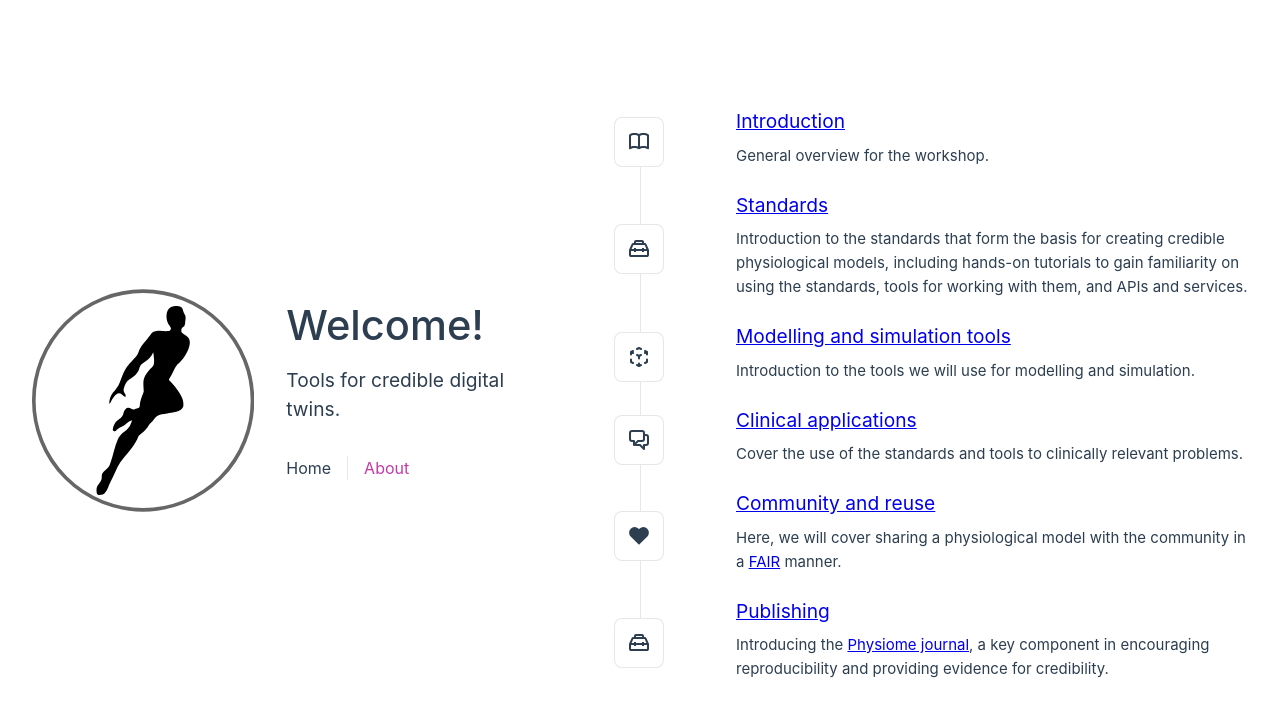
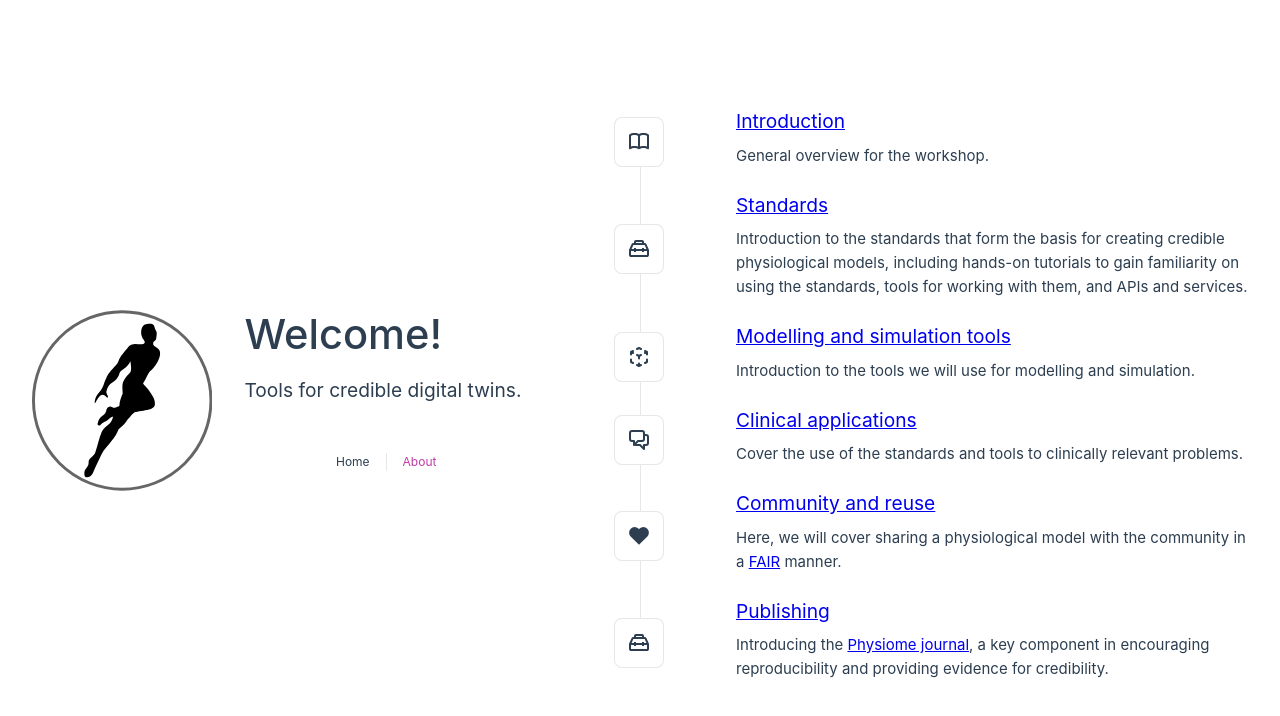
Before and after one commit to tools-for-credible-digital-twins/tools-for-credible-digital-twins.github.io, a Vue app: page / in a window 1280 px wide. Shown: the top 716 px of the page. Built offline with nearby package versions, Linux system fonts and the light colour scheme; what vue3-sphinx-xml would draw is missing.

Commit message:
Tidy up layout and consolidate use of standard layout.

```diff
--- a/src/components/BrokenLink.vue
+++ b/src/components/BrokenLink.vue
@@ -4,7 +4,7 @@ import { useRoute } from 'vue-router'
 const route = useRoute()
 
 const prettyPath = computed(() => {
-  return route.params.pathMatch.join('/')
+  return route.query.path
 })
 </script>
 
@@ -14,7 +14,6 @@ const prettyPath = computed(() => {
   <h4>{{ prettyPath }}</h4>
   <br />
   <p>
-    does not exist. Please use the "back" button on your browser to return to where you were, or
-    start again using the links in the menu bar.
+    does not exist. Try starting from the <RouterLink to="/">home</RouterLink> page to find the page you are looking for.
   </p>
 </template>
--- a/src/layouts/StandardLayout.vue
+++ b/src/layouts/StandardLayout.vue
@@ -1,6 +1,26 @@
+<script setup>
+import PhysiomeManCircleIcon from '../components/icons/IconPysiomeManCircle.vue'
+import TitleScreen from '../components/TitleScreen.vue'
+defineProps({
+  title: {
+    type: String,
+    required: true
+  }
+})
+</script>
+
 <template>
   <div class="container">
-    <header><slot name="header"></slot></header>
+    <header>
+      <PhysiomeManCircleIcon class="logo" />
+      <div class="wrapper">
+        <TitleScreen :msg="title" level="3" />
+        <nav>
+          <RouterLink to="/">Home</RouterLink>
+          <RouterLink to="/about">About</RouterLink>
+        </nav>
+      </div>
+    </header>
     <main>
       <slot></slot>
     </main>
@@ -8,6 +28,22 @@
 </template>
 
 <style scoped>
+@import url('../assets/main.css');
+@import url('../assets/nav.css');
+@import url('../assets/header.css');
+@import url('../assets/logo.css');
+
+.physiome-man-icon {
+  width: 75px;
+  height: 75px;
+}
+
+@media (min-width: 1024px) {
+  .physiome-man-icon {
+    width: 225px;
+    height: 225px;
+  }
+}
 header {
   line-height: 1.5;
   max-height: 100vh;
--- a/src/router/index.js
+++ b/src/router/index.js
@@ -15,6 +15,7 @@ let routes = [
 ]
 
 for (let docpage of [
+  'biblio',
   'clinical-applications',
   'introduction',
   'modelling-tools',
@@ -23,7 +24,7 @@ for (let docpage of [
   'standards'
 ]) {
   routes.push({
-    path: `/${docpage}`,
+    path: `/${docpage}/:pageName*`,
     name: docpage,
     component: () => import('../views/DocumentationView.vue')
   })
@@ -31,7 +32,7 @@ for (let docpage of [
 
 routes.push({
   path: '/:pathMatch(.*)*',
-  name: 'NotFound',
+  name: '404',
   meta: { title: 'Tools for Credible Digital Twins: Not Found' },
   component: () => import('../views/NotFound.vue')
 })
--- a/src/views/AboutView.vue
+++ b/src/views/AboutView.vue
@@ -1,24 +1,12 @@
 <script setup>
-import TitleScreen from '../components/TitleScreen.vue'
 import StandardLayout from '../layouts/StandardLayout.vue'
-import PhysiomeManCircleIcon from '../components/icons/IconPysiomeManCircle.vue'
 import WelcomeItem from '../components/WelcomeItem.vue'
 import DocumentationIcon from '../components/icons/IconDocumentation.vue'
 import CommunityIcon from '../components/icons/IconCommunity.vue'
 </script>
 
 <template>
-  <standard-layout>
-    <template #header>
-      <PhysiomeManCircleIcon class="logo" />
-      <div class="wrapper">
-        <TitleScreen msg="About" level="3" />
-        <nav>
-          <RouterLink to="/">Home</RouterLink>
-          <RouterLink to="/about">About</RouterLink>
-        </nav>
-      </div>
-    </template>
+  <standard-layout title="About">
     <WelcomeItem>
       <template #icon>
         <DocumentationIcon />
@@ -40,22 +28,3 @@ import CommunityIcon from '../components/icons/IconCommunity.vue'
     </WelcomeItem>
   </standard-layout>
 </template>
-
-<style scoped>
-@import url('../assets/main.css');
-@import url('../assets/nav.css');
-@import url('../assets/header.css');
-@import url('../assets/logo.css');
-
-.physiome-man-icon {
-  width: 75px;
-  height: 75px;
-}
-
-@media (min-width: 1024px) {
-  .physiome-man-icon {
-    width: 225px;
-    height: 225px;
-  }
-}
-</style>
--- a/src/views/DocumentationView.vue
+++ b/src/views/DocumentationView.vue
@@ -61,7 +61,11 @@ onMounted(() => {
         <router-link :to="`#${link.id}`" class="nobreak">{{ link.text }}</router-link>
       </div>
     </template>
-    <sphinx-page :baseURL="documentationPath" imagesBaseURL="/documentation/latest/_static" />
+    <sphinx-page
+      :baseURL="documentationPath"
+      imagesBaseURL="/documentation/latest/_static"
+      referenceBaseURL="/"
+    />
   </documentation-layout>
 </template>
 
--- a/src/views/HomeView.vue
+++ b/src/views/HomeView.vue
@@ -1,41 +1,10 @@
 <script setup>
 import StandardLayout from '../layouts/StandardLayout.vue'
-import TitleScreen from '../components/TitleScreen.vue'
-import PhysiomeManCircleIcon from '../components/icons/IconPysiomeManCircle.vue'
 import TheWelcome from '../components/TheWelcome.vue'
 </script>
 
 <template>
-  <standard-layout>
-    <template #header>
-      <physiome-man-circle-icon class="logo" />
-      <div class="wrapper">
-        <title-screen msg="Welcome!" level="3" />
-        <nav>
-          <router-link to="/">Home</router-link>
-          <router-link to="/about">About</router-link>
-        </nav>
-      </div>
-    </template>
+  <standard-layout title="Welcome!">
     <the-welcome />
   </standard-layout>
 </template>
-
-<style scoped>
-@import url('../assets/main.css');
-@import url('../assets/nav.css');
-@import url('../assets/header.css');
-@import url('../assets/logo.css');
-
-.physiome-man-icon {
-  width: 75px;
-  height: 75px;
-}
-
-@media (min-width: 1024px) {
-  .physiome-man-icon {
-    width: 225px;
-    height: 225px;
-  }
-}
-</style>
--- a/src/views/NotFound.vue
+++ b/src/views/NotFound.vue
@@ -1,10 +1,13 @@
-<template>
-  <h1>Oops!</h1>
-  <broken-link />
-  <br />
-  <router-link to="/">Back to the home page</router-link>
-</template>
-
 <script setup>
 import BrokenLink from '../components/BrokenLink.vue'
+import StandardLayout from '../layouts/StandardLayout.vue'
 </script>
+
+<template>
+  <standard-layout title="Page Not Found">
+    <h1>Oops!</h1>
+    <broken-link />
+    <br />
+    <router-link to="/">Back to the home page</router-link>
+  </standard-layout>
+</template>
```
